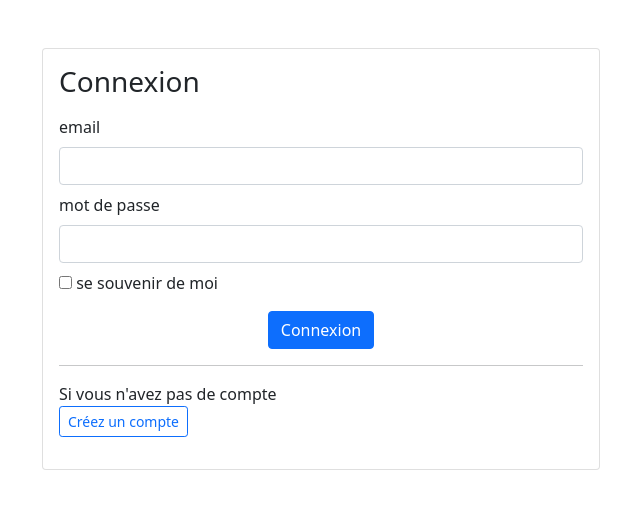
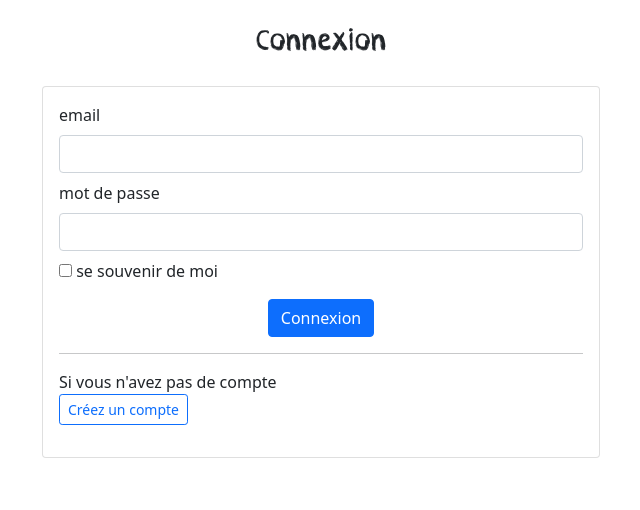
Before and after one commit to mikamikachu-cell/FESTNUM, a Symfony app: template templates/security/login.html.twig in a window 1280 px wide. Shown: the part 76-586 px from the top of the page, without its empty margins (319-959 px from the left). Run offline with Twig, Linux system fonts and the light colour scheme; the template is opened without the code that fills it, so the values that code supplies are empty; some libraries are stand-ins or nearby versions.

Commit message:
Modification aspect formulaire de login

```diff
--- a/templates/security/login.html.twig
+++ b/templates/security/login.html.twig
@@ -14,11 +14,11 @@
             <div class="alert alert-danger">{{ error.messageKey|trans(error.messageData, 'security') }}</div>
         </div>
         {% endif %}
+        <h2 class="text-center">Connexion</h2>
         <div class="col-lg-6 mx-auto">
             <div class="card mt-4 mb-4">
                 <div class="card-body">
-                    <form method="post">
-                        {% if app.user %}
+                    {% if app.user %}
                         {# Si l'utilisateur est connecté #}
                         <div class="mb-3">
                             <p>
@@ -29,13 +29,13 @@
                             </p>
                         </div>
                         {% else %}
-                        {# Sinon, formulaire d'authentification #}
-                        <h1 class="h3 mb-3 font-weight-normal">Connexion</h1>
+                        {# Si l'utilisateur est déconnecté, formulaire d'authentification #}
+                        <form method="post">
                         <label for="inputEmail" class="form-label">email</label>
                         <input type="email" name="email" id="inputEmail" class="form-control mb-2" required>
                         <label for="inputPassword" class="form-label">mot de passe</label>
                         <input type="password" name="password" id="inputPassword" class="form-control mb-2" required>
-                        {# Champs caché token d'authentification #}
+                        {# Champ caché token d'authentification #}
                         <input type="hidden" name="_csrf_token" value="{{ csrf_token('authenticate') }}">
                         <div class="checkbox mb-3">
                             <label>
@@ -49,11 +49,6 @@
                         </div>
                         <hr>
                         <div class="row">
-                            {# TODO : fonction mot de passe oublié #}
-                            {# <div class="col-sm-6">
-                                <a href="{{ path('app_forget_password') }}" class="btn btn-default btn-block btn-sm">mot
-                                    de passe oublié</a>
-                            </div> #}
                             <div class="col-sm-6">
                                 <p>
                                     Si vous n'avez pas de compte <a href="{{ path('front_register')}}"
```
Also changed, not shown: src/Controller/SecurityController.php (+2 -5 lines).
